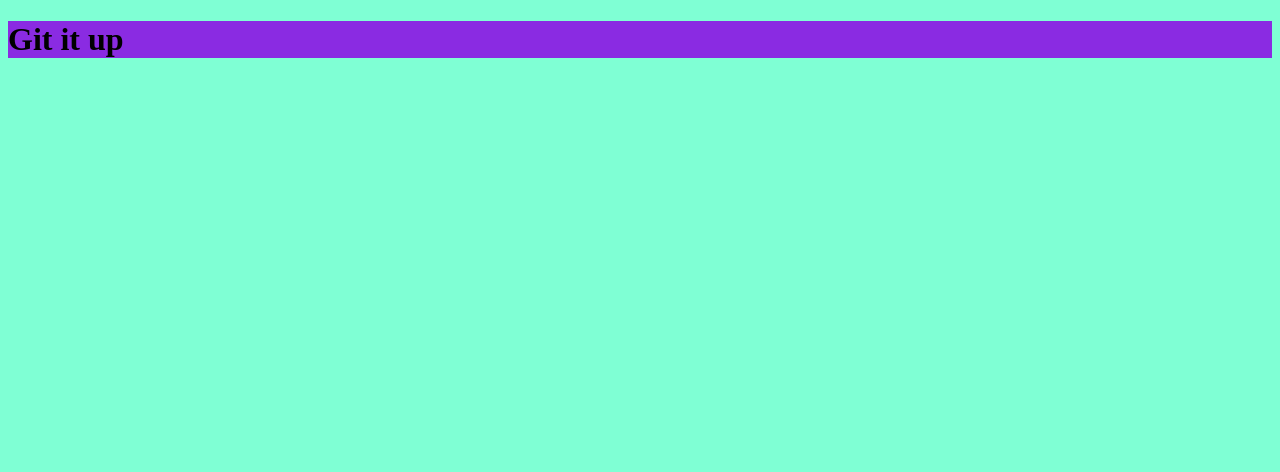
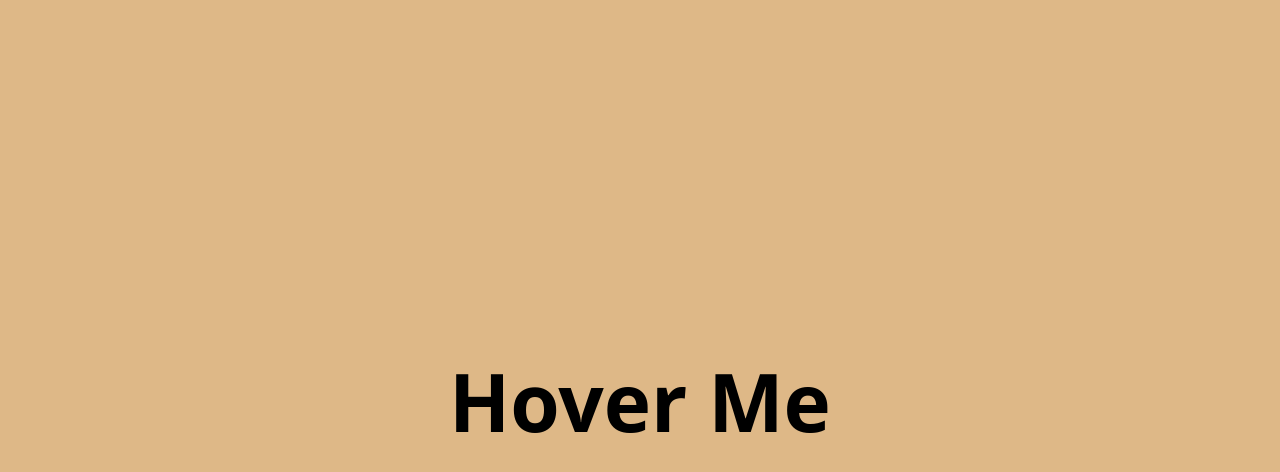
Before and after one commit to nemoanderson/Header, a plain HTML site: page index.html in a window 1280 px wide. Drawn offline with Linux system fonts and the light colour scheme.

Commit message:
added new h1 and hover

```diff
--- a/index.html
+++ b/index.html
@@ -9,6 +9,8 @@
   <title>Document</title>
 </head>
 <body>
-  <h1>Git it up</h1>
+
+  <h1>Hover Me</h1>
+
 </body>
 </html>
--- a/styles.css
+++ b/styles.css
@@ -1,7 +1,50 @@
 body{
-  background-color: aquamarine;
+  background-color: burlywood;
 }
 
-h1{
-  background-color: blueviolet;
+h1::before {
+  transform: scaleX(0);
+  transform-origin: bottom right;
 }
+
+h1:hover::before {
+  transform: scaleX(1);
+  transform-origin: bottom left;
+}
+
+h1::before {
+  content: " ";
+  display: block;
+  position: absolute;
+  top: 0; right: 0; bottom: 0; left: 0;
+  inset: 0 0 0 0;
+  background: hsl(200 100% 80%);
+  z-index: -1;
+  transition: transform .3s ease;
+}
+
+h1 {
+  position: relative;
+  font-size: 5rem;
+}
+
+html {
+  block-size: 100%;
+  inline-size: 100%;
+}
+
+body {
+  min-block-size: 100%;
+  min-inline-size: 100%;
+  margin: 0;
+  box-sizing: border-box;
+  display: grid;
+  place-content: center;
+  font-family: system-ui, sans-serif;
+}
+
+@media (orientation: landscape) {
+  body {
+    grid-auto-flow: column;
+  }
+}
```
